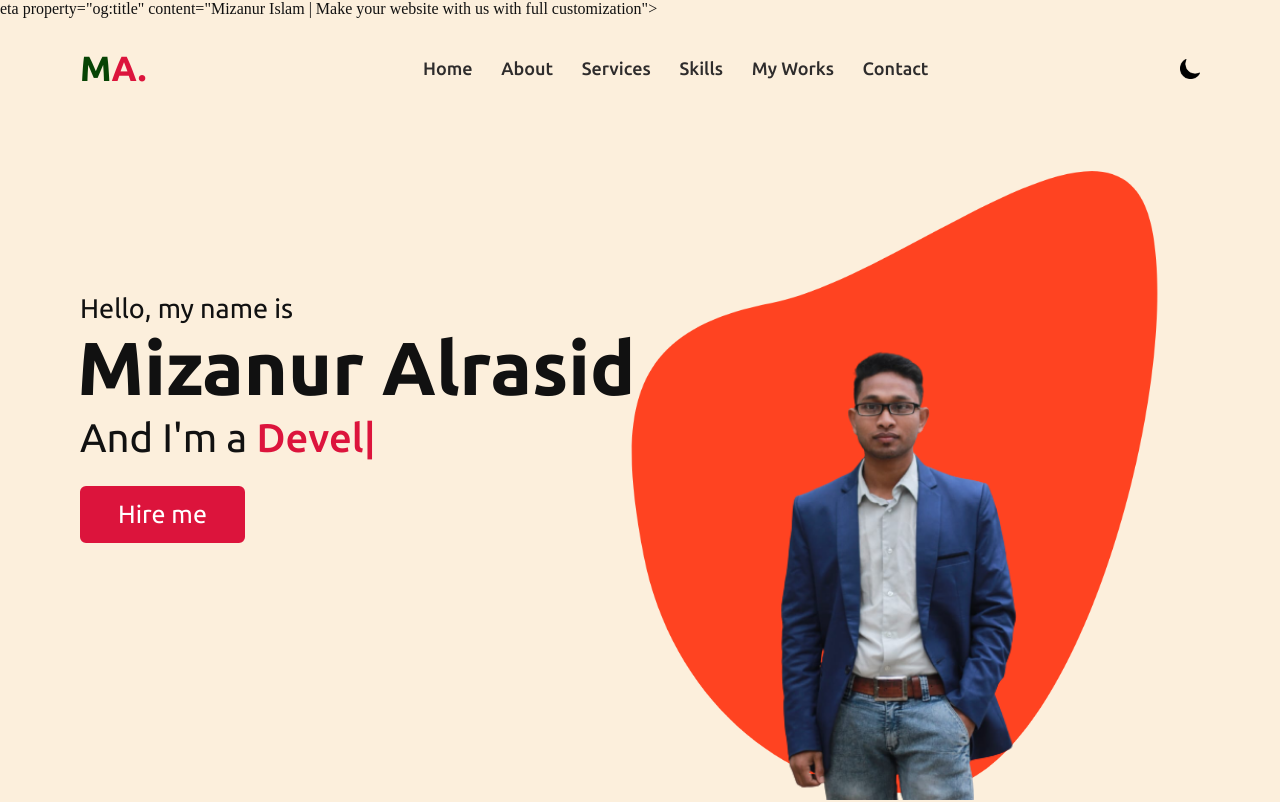
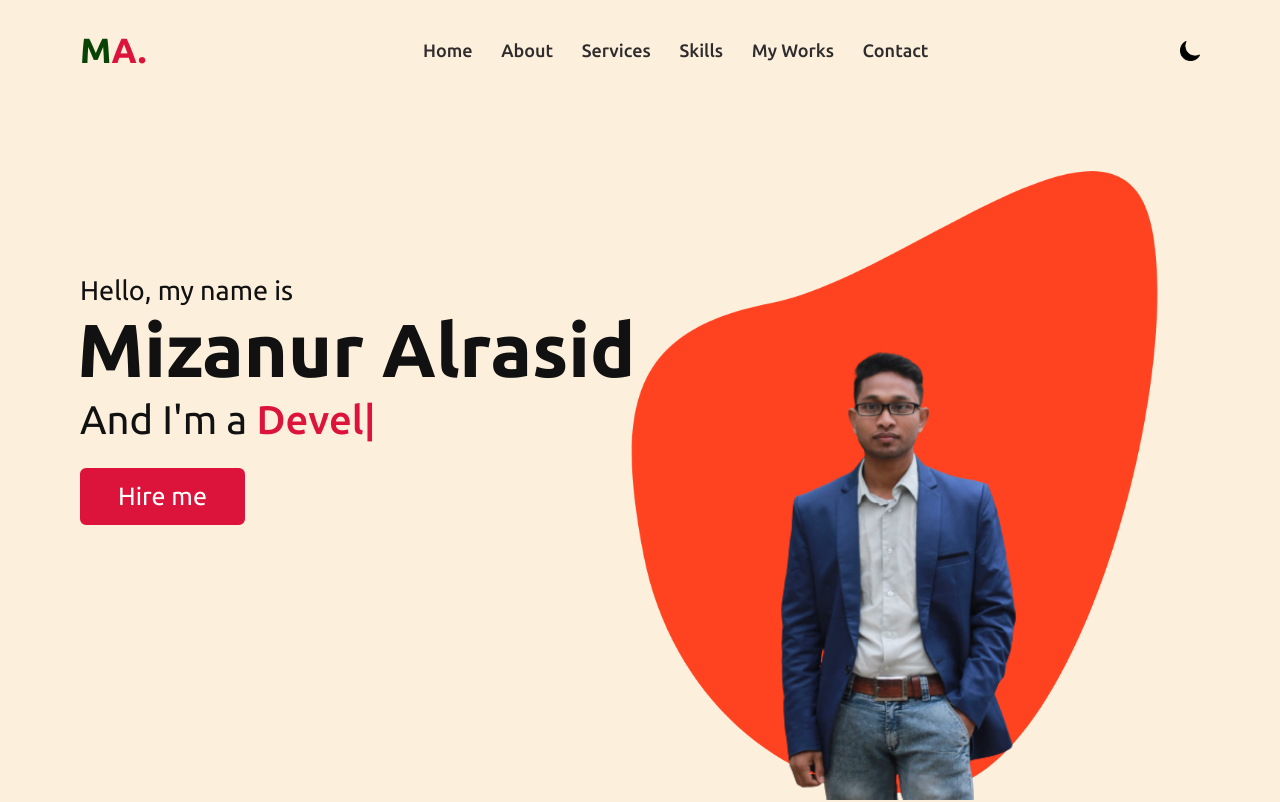
Before and after one commit to mizanuralrasid/Mizanuralrasid, a plain HTML site: page index.html in a window 1280 px wide. Shown: the top 802 px of the page. Drawn offline with nearby package versions, Linux system fonts and the light colour scheme.

Commit message:
Update index.html

```diff
--- a/index.html
+++ b/index.html
@@ -4,7 +4,7 @@
     <meta charset="UTF-8">
     <meta name="viewport" content="width=device-width, initial-scale=1.0">
     <title>Mizanur Alrasid</title>
-    eta property="og:title" content="Mizanur Islam | Make your website with us with full customization">
+    <meta property="og:title" content="Mizanur Islam | Make your website with us with full customization">
     <meta property="og:url" content="https://mizanuralrasid.github.io/Mizanuralrasid/">
     <meta property="og:site_name" content="Mizanur Arasid">
     <meta property="og:description" content="Make your website with us with full customization">
```
